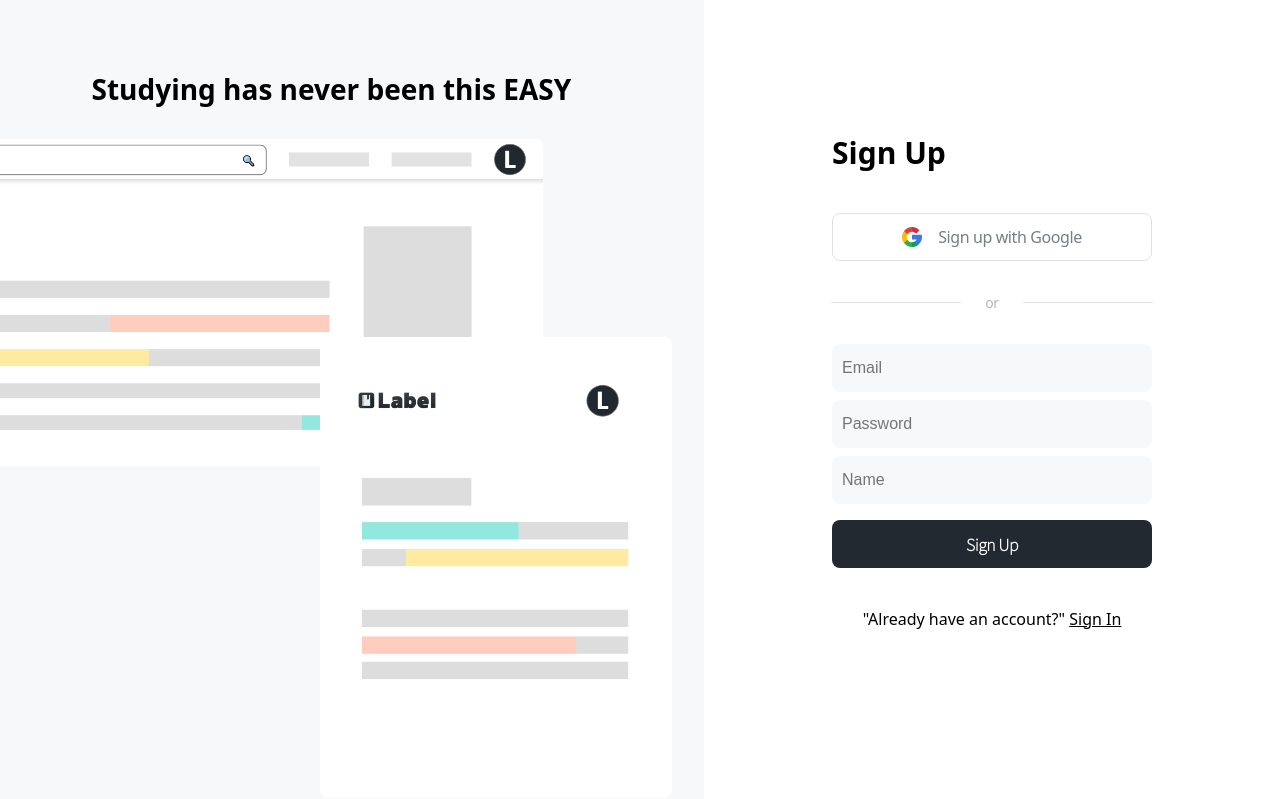
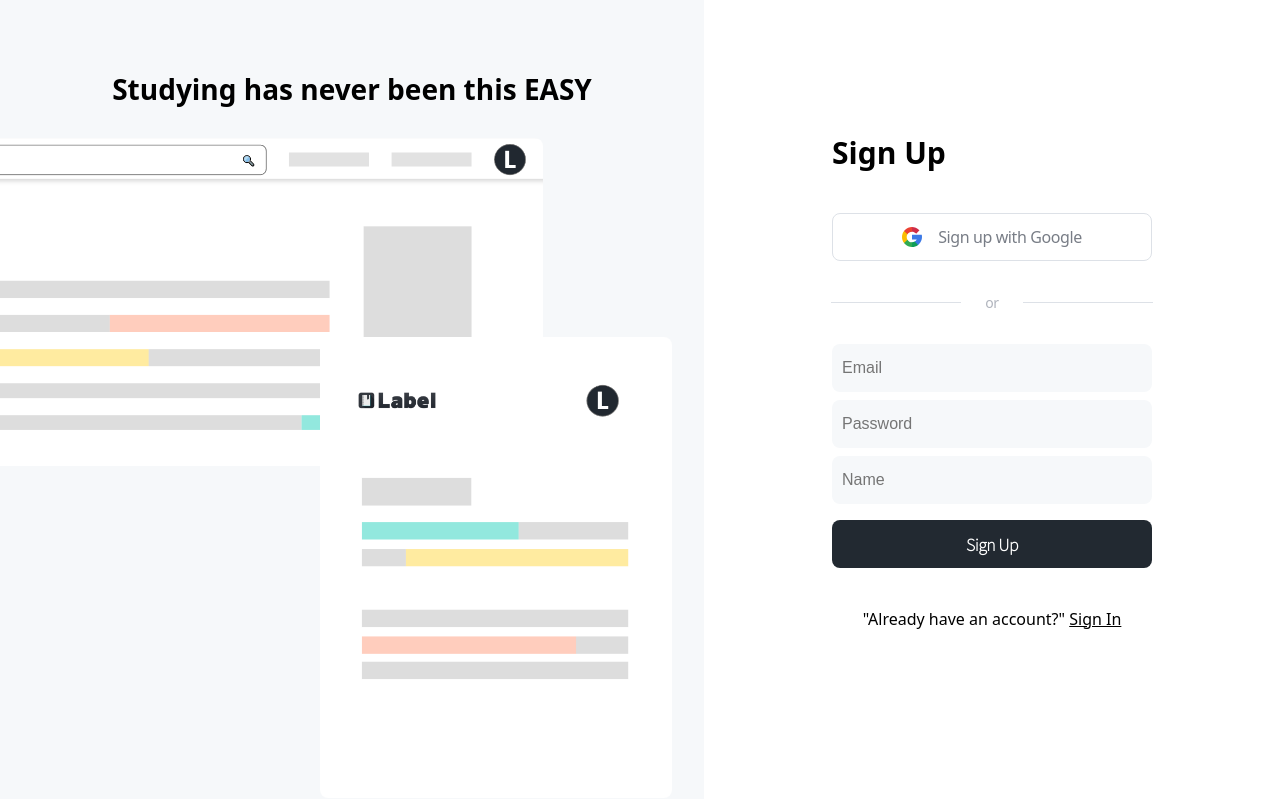
Before and after one commit to MakeLabel/firstProduct, a Django app: page / in a window 1280 px wide. Shown: the top 799 px of the page. Run offline with Django 3.2, Linux system fonts and the light colour scheme.

Commit message:
[feat] Modify landingPage main-title position

```diff
--- a/library/static/library/css/landingPage.css
+++ b/library/static/library/css/landingPage.css
@@ -24,8 +24,9 @@
     font-weight: 700 !important;
     font-size: 28px;
     margin-top: 70px;
-    width: 80%;
-    margin-left: 13%;
+    width: 100%;
+    display: inline-block;
+    text-align: center;
 }
 
 #mainimg-id01 {
```
